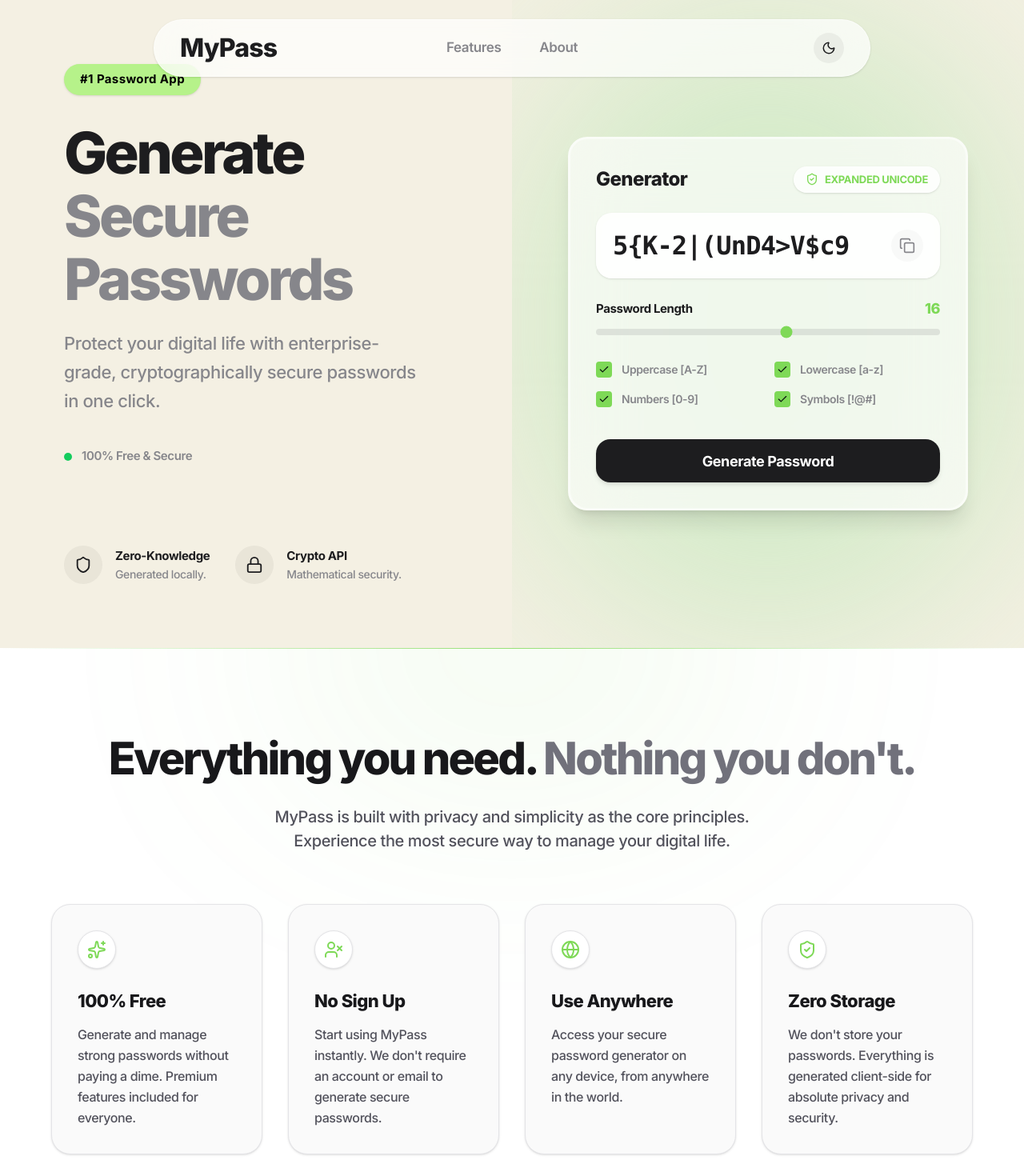
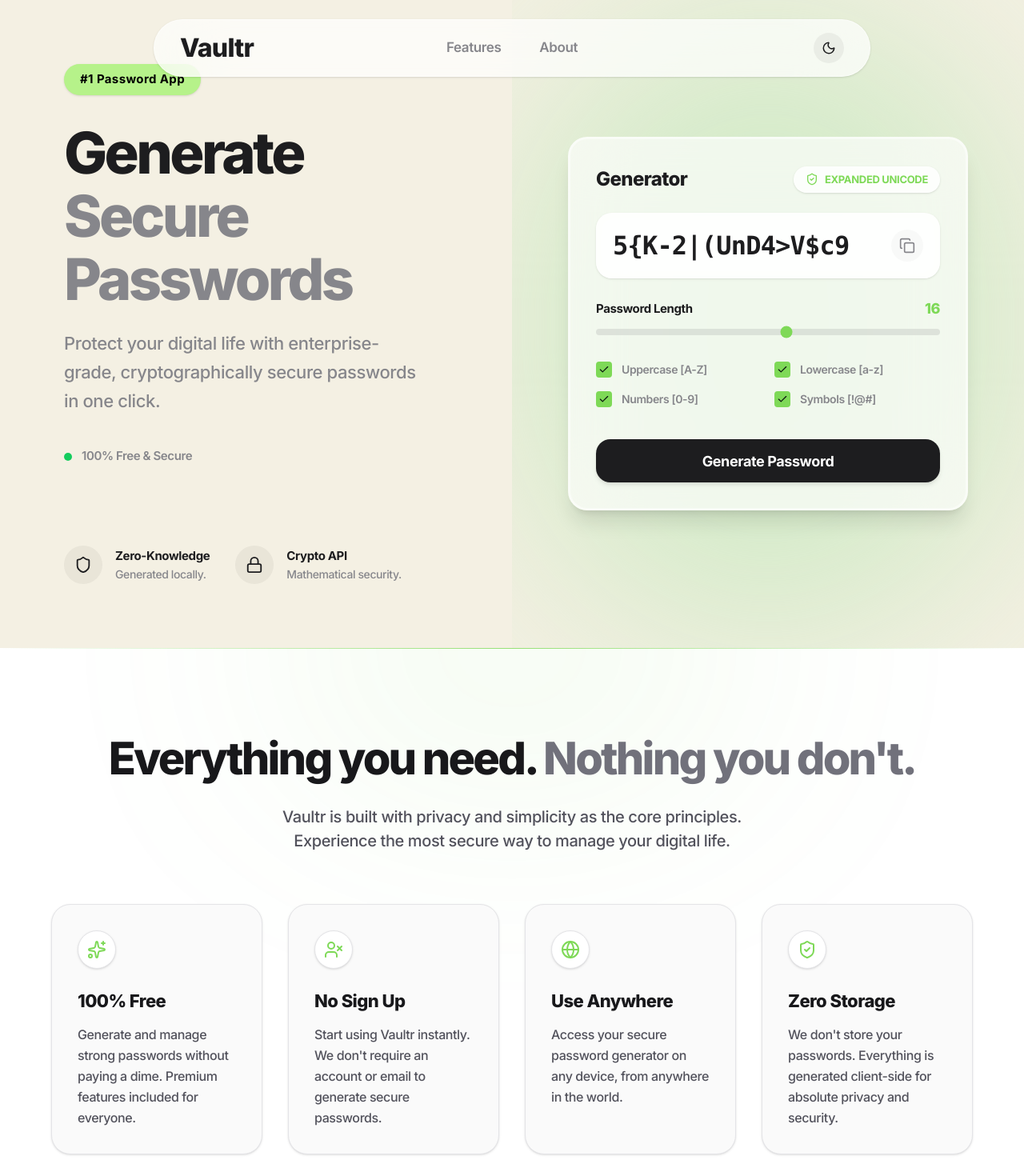
Before and after one commit to thepriyanshbhatt/Password-Generator, a React (Vite) app: page / in a window 1280 px wide. Shown: the top 1470 px of the page at 80% size. Built offline with nearby package versions, Linux system fonts and the light colour scheme.

Commit message:
Rename MyPass to Vaultr across the application

```diff
--- a/index.html
+++ b/index.html
@@ -4,7 +4,7 @@
     <meta charset="UTF-8" />
     <link rel="icon" type="image/svg+xml" href="/favicon.svg" />
     <meta name="viewport" content="width=device-width, initial-scale=1.0" />
-    <title>MyPass - Password Management from Anywhere</title>
+    <title>Vaultr - Password Management from Anywhere</title>
     <link rel="preconnect" href="https://fonts.googleapis.com">
     <link rel="preconnect" href="https://fonts.gstatic.com" crossorigin>
     <link href="https://fonts.googleapis.com/css2?family=Inter:wght@300;400;500;600;700;800&display=swap" rel="stylesheet">
--- a/src/components/Features.tsx
+++ b/src/components/Features.tsx
@@ -11,7 +11,7 @@ const Features: React.FC = () => {
     {
       icon: <UserX className="w-6 h-6 text-brand-green-slider" />,
       title: "No Sign Up",
-      description: "Start using MyPass instantly. We don't require an account or email to generate secure passwords."
+      description: "Start using Vaultr instantly. We don't require an account or email to generate secure passwords."
     },
     {
       icon: <Globe className="w-6 h-6 text-brand-green-slider" />,
@@ -37,7 +37,7 @@ const Features: React.FC = () => {
             Everything you need. <span className="text-zinc-500">Nothing you don't.</span>
           </h2>
           <p className="text-[20px] font-medium text-zinc-600 dark:text-zinc-400 max-w-2xl mx-auto">
-            MyPass is built with privacy and simplicity as the core principles.
+            Vaultr is built with privacy and simplicity as the core principles.
             Experience the most secure way to manage your digital life.
           </p>
         </div>
--- a/src/components/Navbar.tsx
+++ b/src/components/Navbar.tsx
@@ -26,7 +26,7 @@ const Navbar: React.FC = () => {
       <nav className="h-[72px] max-w-4xl w-full bg-white/70 dark:bg-[#1A1A1A]/80 backdrop-blur-2xl border border-white/50 dark:border-white/10 rounded-full flex items-center justify-between px-6 md:px-8 shadow-sm transition-all duration-500 relative">
         <div className="flex-1 flex items-center justify-start">
         <a href="/" className="text-[32px] font-extrabold text-text-primary tracking-tight">
-          MyPass
+          Vaultr
         </a>
       </div>
 
```
